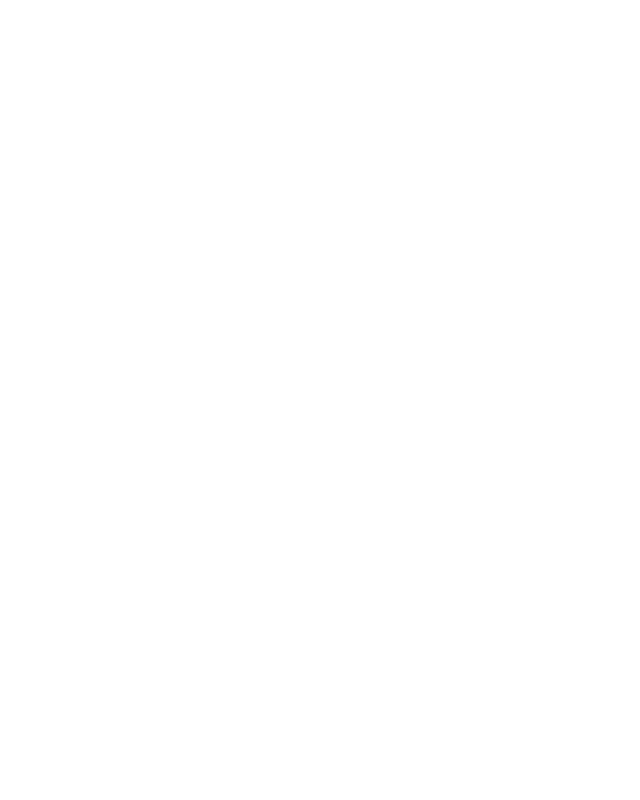
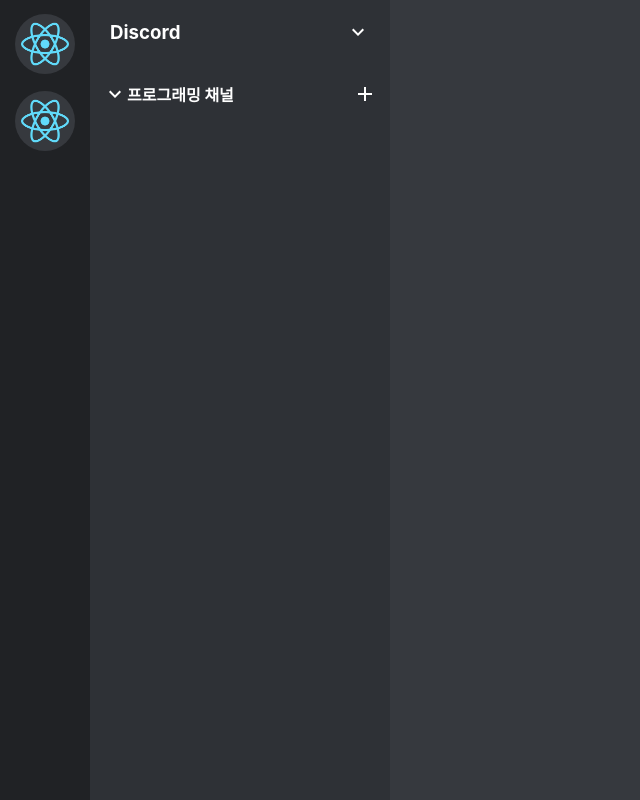
Before and after one commit to JOHYEONJUN39/Discord_Clone_Dev, a React (Create React App) app: page / in a window 1280 px wide. Shown: the whole page, without its empty margins (0-640 px from the left). Built offline with nearby package versions, Linux system fonts and the light colour scheme.

Commit message:
✨ サイドバーのスタイリング及びアイコン追加

```diff
--- a/src/App.tsx
+++ b/src/App.tsx
@@ -1,9 +1,10 @@
 import './App.scss';
+import Sidebar from './components/sidebar/Sidebar';
 
 function App() {
   return (
     <div className="App">
-
+      <Sidebar />
     </div>
   );
 }
--- /dev/null
+++ b/src/components/sidebar/Sidebar.scss
@@ -0,0 +1,66 @@
+.sidebar {
+  display: flex;
+  // 35%의 공간을 사용하겠다는 의미
+  flex: 0.35;
+  height: 100vh;
+  background-color: #36393E; // TODO: 나중에 홈으로 이동
+
+  .sidebarLeft {
+    display: flex;
+    flex-direction: column;
+    align-items: center;
+    background-color: #202225;
+    padding: 7px 15px;
+
+      .serverIcon {
+        width: 60px;
+        height: 60px;
+        background-color: #36393E;
+        border-radius: 9999px;
+        margin-bottom: 10px;
+        position: relative;
+        margin-top: 7px;
+        img {
+          width: 50px;
+          position: absolute;
+          top: 50%;
+          left: 50%;
+          transform: translate(-50%, -50%);
+        }
+      }
+
+  }
+
+  .sidebarRight {
+    background-color: #2E3136;
+    width: 300px;
+
+    .sidebarTop {
+      color: #fff;
+      display: flex;
+      align-items: center;
+      justify-content: space-between;
+      padding: 20px;
+    }
+
+    .sidebarChannels {
+      padding: 13px;
+
+      .sidebarChannelsHeader {
+        color: #fff;
+        display: flex;
+        justify-content: space-between;
+        align-items: center;
+        margin-top: 5px;
+
+        .sidebarHeader {
+          display: flex;
+        }
+
+        .sidebarAddIcon {
+          cursor: pointer;
+        }
+      }
+    }
+  }
+}
--- /dev/null
+++ b/src/components/sidebar/Sidebar.tsx
@@ -0,0 +1,40 @@
+import React from 'react'
+import './Sidebar.scss'
+
+import {  ExpandMore, Add } from '@mui/icons-material/';
+
+const Sidebar = () => {
+  return (
+    <div className='sidebar'>
+      {/* sidebar Left */}
+      <div className='sidebarLeft'>
+        <div className='serverIcon'>
+          <img src="./logo192.png" alt="" />
+        </div>
+        <div className='serverIcon'>
+          <img src="./logo192.png" alt="" />
+        </div>
+      </div>
+      {/* sidebar Right */}
+      <div className='sidebarRight'>
+        <div className='sidebarTop'>
+          <h3>Discord</h3>
+          <ExpandMore />
+        </div>
+
+        {/* sidebar Channels */}
+        <div className='sidebarChannels'>
+          <div className='sidebarChannelsHeader'>
+            <div className='sidebarHeader'>
+              <ExpandMore />
+              <h4>프로그래밍 채널</h4>
+            </div>
+            <Add className='sidebarAddIcon' />
+          </div>
+        </div>
+      </div>
+    </div>
+  )
+}
+
+export default Sidebar
```
